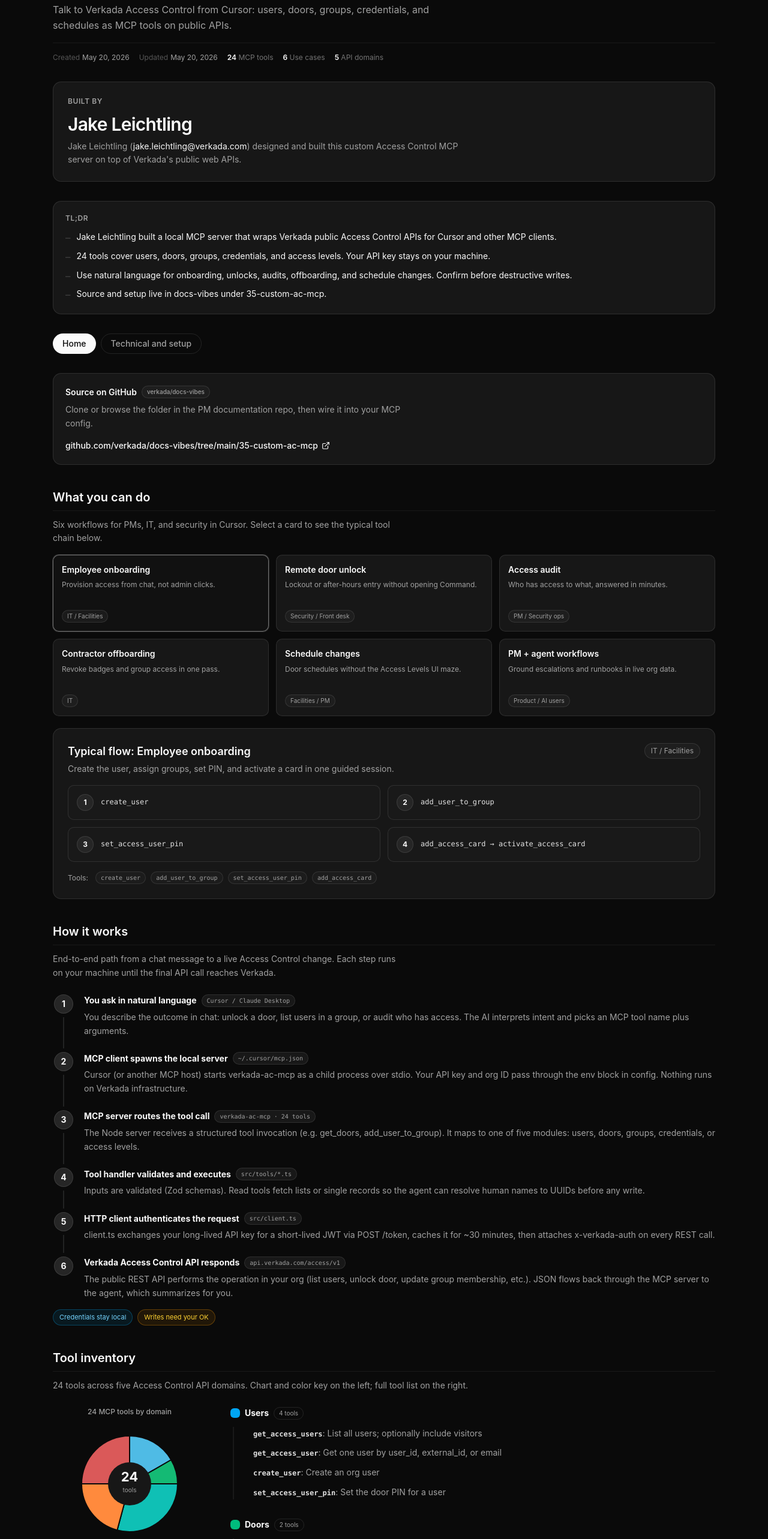
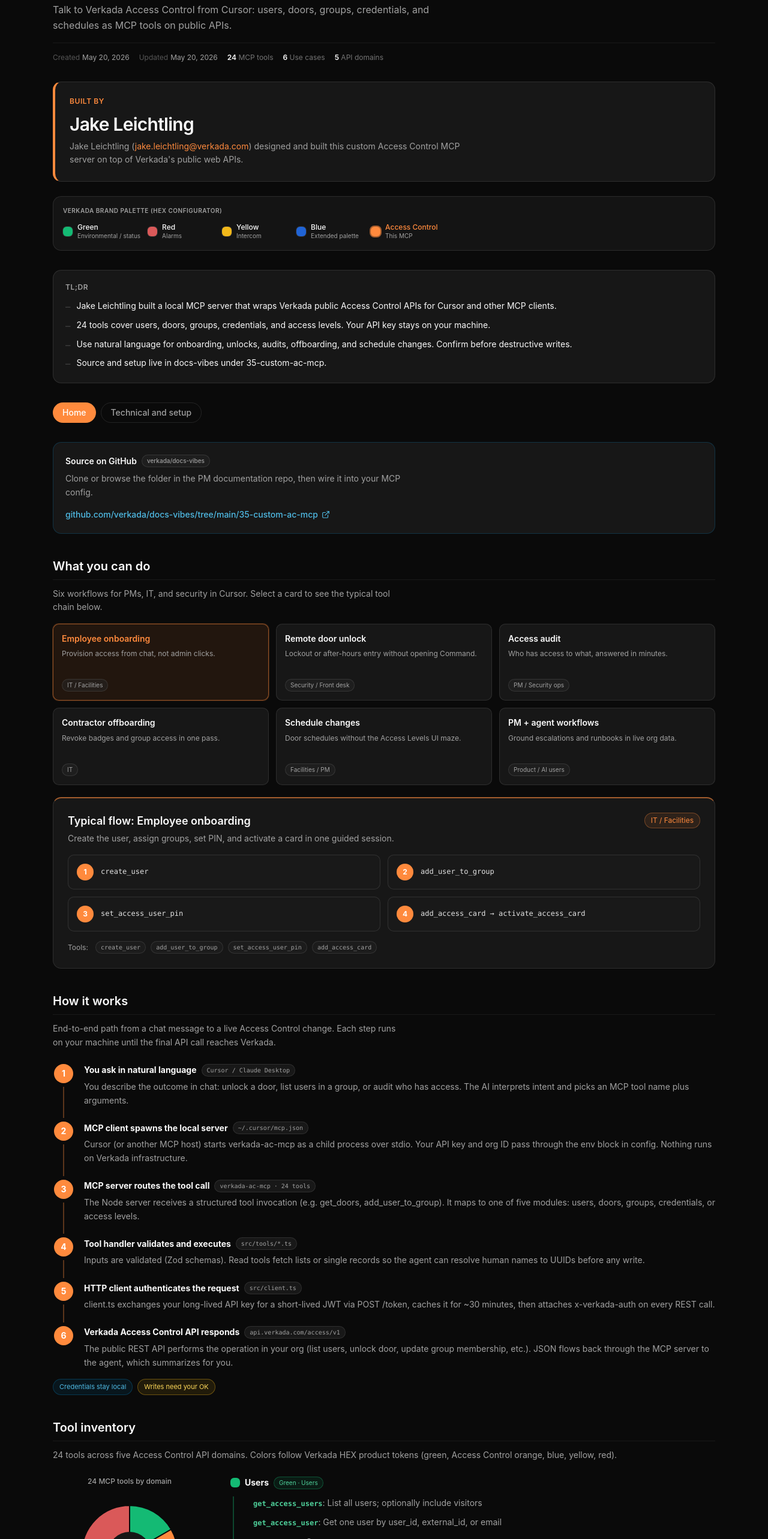
Before and after one commit to Ankush-Rustagi/verkada-ac-mcp, a React (Vite) app: page / in a window 1280 px wide. Shown: the part 180-2746 px from the top of the page at 60% size. Built offline with nearby package versions, Linux system fonts and the light colour scheme.

Commit message:
Apply Verkada HEX brand colors to AC MCP hub.
Map tool domains to green/orange/blue/yellow/red product tokens from
hex-styling-configurator; add brand strip and Access Control accents.

```diff
--- a/src/App.tsx
+++ b/src/App.tsx
@@ -2,6 +2,7 @@
 import { PageHeader } from "@/components/page-header"
 import { PageFooter } from "@/components/page-footer"
 import { TldrCard } from "@/components/tldr-card"
+import { BrandColorStrip } from "@/components/brand-color-strip"
 import { BuilderCreditBanner } from "@/components/builder-credit-banner"
 import { GithubSourceBanner } from "@/components/github-source-banner"
 import { UseCasePicker, TypicalFlowPanel } from "@/components/use-case-picker"
@@ -62,7 +63,7 @@
         <button
           type="button"
           onClick={onTechnical}
-          className="inline-flex items-center justify-center rounded-lg border border-border bg-foreground px-4 py-2 text-sm font-medium text-background hover:bg-foreground/90 transition-colors"
+          className="inline-flex items-center justify-center rounded-lg bg-[#FF8A3D] px-4 py-2 text-sm font-medium text-white hover:opacity-90 transition-opacity"
         >
           Open technical and setup page
         </button>
@@ -189,7 +190,9 @@
           ]}
         />
 
-        <BuilderCreditBanner className="mb-8" />
+        <BuilderCreditBanner className="mb-6" />
+
+        <BrandColorStrip className="mb-8" />
 
         <TldrCard
           title="TL;DR"
@@ -242,8 +245,8 @@
       className={cn(
         "rounded-full px-4 py-1.5 text-sm font-medium transition-colors",
         active
-          ? "bg-foreground text-background"
-          : "border border-border text-muted-foreground hover:text-foreground hover:border-foreground/30",
+          ? "bg-[#FF8A3D] text-white"
+          : "border border-border text-muted-foreground hover:text-foreground hover:border-[#FF8A3D]/30",
       )}
     >
       {children}
--- /dev/null
+++ b/src/components/brand-color-strip.tsx
@@ -0,0 +1,37 @@
+import { CORE_PLATFORM_COLORS } from "@/data/brand"
+import { cn } from "@/lib/utils"
+
+export function BrandColorStrip({ className }: { className?: string }) {
+  return (
+    <div className={cn("rounded-xl border border-border bg-card/80 p-4", className)}>
+      <p className="text-[10px] font-semibold text-muted-foreground uppercase tracking-wider mb-3">
+        Verkada brand palette (HEX configurator)
+      </p>
+      <div className="flex flex-wrap gap-3">
+        {CORE_PLATFORM_COLORS.map((c) => (
+          <div key={c.label} className="flex items-center gap-2 min-w-[7rem]">
+            <span
+              className={cn(
+                "size-4 rounded-sm shrink-0 ring-1 ring-white/10",
+                c.highlight && "ring-2 ring-[#FF8A3D]/60",
+              )}
+              style={{ backgroundColor: c.hex }}
+              aria-hidden
+            />
+            <div className="min-w-0">
+              <div
+                className={cn(
+                  "text-xs font-medium leading-tight",
+                  c.highlight ? "text-[#FF8A3D]" : "text-foreground",
+                )}
+              >
+                {c.label}
+              </div>
+              <div className="text-[10px] text-muted-foreground truncate">{c.product}</div>
+            </div>
+          </div>
+        ))}
+      </div>
+    </div>
+  )
+}
--- a/src/components/builder-credit-banner.tsx
+++ b/src/components/builder-credit-banner.tsx
@@ -1,13 +1,18 @@
 import { BUILDER_EMAIL, BUILDER_NAME } from "@/data/content"
+import { AC_PRIMARY } from "@/data/brand"
 import { cn } from "@/lib/utils"
 
 export function BuilderCreditBanner({ className }: { className?: string }) {
   return (
     <section
-      className={cn("rounded-xl border border-border bg-card p-5 md:p-6", className)}
+      className={cn(
+        "rounded-xl border border-border bg-card p-5 md:p-6 border-l-4",
+        className,
+      )}
+      style={{ borderLeftColor: AC_PRIMARY }}
       aria-label="Project creator"
     >
-      <div className="text-xs font-semibold text-muted-foreground uppercase tracking-wider mb-3">
+      <div className="text-xs font-semibold uppercase tracking-wider mb-3 text-[#FF8A3D]">
         Built by
       </div>
       <h2 className="text-2xl md:text-3xl font-semibold tracking-tight text-foreground mb-2">
@@ -17,7 +22,7 @@
         {BUILDER_NAME} (
         <a
           href={`mailto:${BUILDER_EMAIL}`}
-          className="text-foreground hover:underline"
+          className="text-[#FF8A3D] hover:underline"
         >
           {BUILDER_EMAIL}
         </a>
--- a/src/components/github-source-banner.tsx
+++ b/src/components/github-source-banner.tsx
@@ -4,7 +4,12 @@
 
 export function GithubSourceBanner({ className }: { className?: string }) {
   return (
-    <div className={cn("rounded-xl border border-border bg-card p-5", className)}>
+    <div
+      className={cn(
+        "rounded-xl border border-[#0285C8]/25 bg-[#0285C8]/5 bg-card p-5",
+        className,
+      )}
+    >
       <div className="flex flex-wrap items-center gap-2 mb-2">
         <span className="text-sm font-semibold text-foreground">Source on GitHub</span>
         <span className="rounded-full border border-border bg-muted/50 px-2 py-0.5 text-[10px] font-medium text-muted-foreground">
@@ -18,7 +23,7 @@
         href={GITHUB_TREE}
         target="_blank"
         rel="noopener noreferrer"
-        className="inline-flex items-center gap-1.5 text-sm font-medium text-foreground hover:text-muted-foreground transition-colors"
+        className="inline-flex items-center gap-1.5 text-sm font-medium text-[#4FBBE5] hover:text-[#0285C8] transition-colors"
       >
         github.com/verkada/docs-vibes/tree/main/35-custom-ac-mcp
         <ExternalLink className="size-3.5" aria-hidden />
--- a/src/components/how-it-works.tsx
+++ b/src/components/how-it-works.tsx
@@ -1,4 +1,5 @@
 import { HOW_IT_WORKS_STEPS } from "@/data/content"
+import { AC_PRIMARY } from "@/data/brand"
 import { cn } from "@/lib/utils"
 
 export function HowItWorks({ showDetail = false }: { showDetail?: boolean }) {
@@ -15,11 +16,18 @@
           return (
             <li key={step.title} className="flex gap-4">
               <div className="flex flex-col items-center w-9 shrink-0">
-                <span className="flex size-8 items-center justify-center rounded-full border border-border bg-muted text-sm font-bold text-foreground">
+                <span
+                  className="flex size-8 items-center justify-center rounded-full text-sm font-bold text-white"
+                  style={{ backgroundColor: AC_PRIMARY }}
+                >
                   {i + 1}
                 </span>
                 {!isLast && (
-                  <span className="w-0.5 flex-1 min-h-6 my-1.5 bg-border" aria-hidden />
+                  <span
+                    className="w-0.5 flex-1 min-h-6 my-1.5"
+                    style={{ backgroundColor: `${AC_PRIMARY}55` }}
+                    aria-hidden
+                  />
                 )}
               </div>
               <div className={cn("pb-6 flex-1 min-w-0", isLast && "pb-0")}>
@@ -42,10 +50,10 @@
       </ol>
 
       <div className="flex flex-wrap gap-2 mt-4">
-        <span className="rounded-full border border-sky-500/30 bg-sky-500/10 px-2.5 py-1 text-[11px] text-sky-300">
+        <span className="rounded-full border border-[#0285C8]/30 bg-[#0285C8]/10 px-2.5 py-1 text-[11px] text-[#4FBBE5]">
           Credentials stay local
         </span>
-        <span className="rounded-full border border-amber-500/30 bg-amber-500/10 px-2.5 py-1 text-[11px] text-amber-300">
+        <span className="rounded-full border border-[#F2B81A]/35 bg-[#F2B81A]/10 px-2.5 py-1 text-[11px] text-[#FFD959]">
           Writes need your OK
         </span>
       </div>
--- a/src/components/tool-inventory.tsx
+++ b/src/components/tool-inventory.tsx
@@ -1,4 +1,5 @@
-import { DOMAIN_SWATCH, TOOL_DOMAINS, TOTAL_TOOLS } from "@/data/content"
+import { DOMAIN_STYLE } from "@/data/brand"
+import { TOOL_DOMAINS, TOTAL_TOOLS } from "@/data/content"
 import { DomainPieChart } from "@/components/domain-pie-chart"
 import { cn } from "@/lib/utils"
 
@@ -8,37 +9,57 @@
       <aside className="lg:w-64 shrink-0 flex flex-col items-center lg:items-stretch">
         <DomainPieChart />
         <ul className="mt-4 space-y-2 w-full">
-          {TOOL_DOMAINS.map((d) => (
+          {TOOL_DOMAINS.map((d) => {
+            const style = DOMAIN_STYLE[d.color]
+            return (
               <li key={d.label} className="flex items-center gap-2 text-xs text-muted-foreground">
-              <span className={cn("size-3 rounded-sm shrink-0", DOMAIN_SWATCH[d.color])} />
+                <span className={cn("size-3 rounded-sm shrink-0", style.swatchClass)} />
                 <span>
                   {d.label} ({d.tools.length})
                 </span>
               </li>
-          ))}
+            )
+          })}
         </ul>
       </aside>
 
       <div className="flex-1 min-w-0 space-y-8">
-        {TOOL_DOMAINS.map((domain) => (
+        {TOOL_DOMAINS.map((domain) => {
+          const style = DOMAIN_STYLE[domain.color]
+          return (
             <section key={domain.label}>
               <div className="flex flex-wrap items-center gap-2 mb-3">
-              <span className={cn("size-4 rounded-sm", DOMAIN_SWATCH[domain.color])} />
+                <span className={cn("size-4 rounded-sm", style.swatchClass)} />
                 <h4 className="text-sm font-bold text-foreground">{domain.label}</h4>
-              <span className="text-[10px] text-muted-foreground border border-border rounded-full px-2 py-0.5">
-                {domain.tools.length} tools
+                <span
+                  className={cn(
+                    "text-[10px] rounded-full px-2 py-0.5 border",
+                    style.borderTint,
+                    style.bgTint,
+                    style.textClass,
+                  )}
+                >
+                  {style.label}
                 </span>
               </div>
-            <ul className="space-y-2.5 pl-6 border-l-2 border-border/60 ml-1">
+              <ul
+                className={cn(
+                  "space-y-2.5 pl-6 border-l-2 ml-1",
+                  style.borderTint,
+                )}
+              >
                 {domain.tools.map((tool) => (
                   <li key={tool.name} className="text-sm leading-relaxed pl-2">
-                  <code className="font-semibold text-foreground/90 text-xs">{tool.name}</code>
+                    <code className={cn("font-semibold text-xs", style.textClass)}>
+                      {tool.name}
+                    </code>
                     <span className="text-muted-foreground">: {tool.desc}</span>
                   </li>
                 ))}
               </ul>
             </section>
-        ))}
+          )
+        })}
       </div>
     </div>
   )
@@ -47,8 +68,8 @@
 export function ToolInventoryIntro() {
   return (
     <p className="text-sm text-muted-foreground mb-6 leading-relaxed">
-      {TOTAL_TOOLS} tools across five Access Control API domains. Chart and color key on the left;
-      full tool list on the right.
+      {TOTAL_TOOLS} tools across five Access Control API domains. Colors follow Verkada HEX
+      product tokens (green, Access Control orange, blue, yellow, red).
     </p>
   )
 }
--- a/src/components/use-case-picker.tsx
+++ b/src/components/use-case-picker.tsx
@@ -1,4 +1,5 @@
 import { USE_CASES, type UseCase } from "@/data/content"
+import { AC_PRIMARY } from "@/data/brand"
 import { cn } from "@/lib/utils"
 
 const CARD_MIN_H = "min-h-[7.5rem]"
@@ -39,13 +40,20 @@
       className={cn(
         "text-left rounded-lg border p-3.5 transition-colors box-border",
         CARD_MIN_H,
-        "bg-card hover:border-foreground/25",
+        "bg-card hover:border-[#FF8A3D]/30",
         selected
-          ? "border-foreground/40 bg-muted/30 ring-1 ring-foreground/15"
+          ? "border-[#FF8A3D]/50 bg-[#FF8A3D]/10 ring-1 ring-[#FF8A3D]/20"
           : "border-border",
       )}
     >
-      <p className="text-sm font-semibold leading-snug mb-1.5 text-foreground">{uc.title}</p>
+      <p
+        className={cn(
+          "text-sm font-semibold leading-snug mb-1.5",
+          selected ? "text-[#FF8A3D]" : "text-foreground",
+        )}
+      >
+        {uc.title}
+      </p>
       <p className="text-xs text-muted-foreground leading-relaxed min-h-[2.5rem] mb-2">
         {uc.hook}
       </p>
@@ -60,13 +68,13 @@
   const uc = USE_CASES.find((u) => u.id === useCaseId) ?? USE_CASES[0]
 
   return (
-    <div className="rounded-xl border border-border bg-card p-5 md:p-6">
+    <div className="rounded-xl border border-border bg-card p-5 md:p-6 border-t-2 border-t-[#FF8A3D]/60">
       <div className="flex flex-wrap items-start justify-between gap-3 mb-4">
         <div>
           <h3 className="text-lg font-semibold mb-1">Typical flow: {uc.title}</h3>
           <p className="text-sm text-muted-foreground max-w-prose leading-relaxed">{uc.summary}</p>
         </div>
-        <span className="rounded-full border border-border bg-muted/50 px-2.5 py-1 text-xs text-muted-foreground">
+        <span className="rounded-full border border-[#FF8A3D]/35 bg-[#FF8A3D]/10 px-2.5 py-1 text-xs text-[#FF8A3D]">
           {uc.persona}
         </span>
       </div>
@@ -77,7 +85,10 @@
             key={i}
             className="flex gap-3 rounded-lg border border-border bg-muted/20 p-3.5"
           >
-            <span className="flex size-7 shrink-0 items-center justify-center rounded-full border border-border bg-muted text-xs font-bold text-foreground">
+            <span
+              className="flex size-7 shrink-0 items-center justify-center rounded-full text-xs font-bold text-white"
+              style={{ backgroundColor: AC_PRIMARY }}
+            >
               {i + 1}
             </span>
             <code className="text-xs leading-relaxed text-foreground/90 pt-1">{step}</code>
--- /dev/null
+++ b/src/data/brand.ts
@@ -0,0 +1,102 @@
+/**
+ * Verkada brand hex tokens from HEX Brand Token Configurator (hex-styling-configurator).
+ * Product line colors + extended palette used for charts and accents on this page.
+ */
+
+export const VERKADA_HEX = {
+  cyan500: "#0285C8",
+  cyan600: "#007FAF",
+  accessControl: "#FF8A3D",
+  green500: "#14BA74",
+  red500: "#DA5959",
+  yellow600: "#F2B81A",
+  yellow500: "#FFD959",
+  blueExtended: "#2064D6",
+  violet500: "#8A38F5",
+  turquoise500: "#0FC0B5",
+} as const
+
+export type CorePlatformColor = {
+  hex: string
+  label: string
+  product: string
+  highlight?: boolean
+}
+
+/** Core platform strip (green, red, yellow, blue) plus Access Control orange for this MCP. */
+export const CORE_PLATFORM_COLORS: CorePlatformColor[] = [
+  { hex: VERKADA_HEX.green500, label: "Green", product: "Environmental / status" },
+  { hex: VERKADA_HEX.red500, label: "Red", product: "Alarms" },
+  { hex: VERKADA_HEX.yellow600, label: "Yellow", product: "Intercom" },
+  { hex: VERKADA_HEX.blueExtended, label: "Blue", product: "Extended palette" },
+  { hex: VERKADA_HEX.accessControl, label: "Access Control", product: "This MCP", highlight: true },
+]
+
+export type DomainColor = "green" | "orange" | "blue" | "yellow" | "red"
+
+export type DomainStyle = {
+  hex: string
+  label: string
+  swatchClass: string
+  borderTint: string
+  bgTint: string
+  textClass: string
+}
+
+/** Tool-domain colors mapped to brand tokens (5 domains, 5 hues). */
+export const DOMAIN_STYLE: Record<DomainColor, DomainStyle> = {
+  green: {
+    hex: VERKADA_HEX.green500,
+    label: "Green · Users",
+    swatchClass: "bg-[#14BA74]",
+    borderTint: "border-[#14BA74]/35",
+    bgTint: "bg-[#14BA74]/10",
+    textClass: "text-[#4FD19B]",
+  },
+  orange: {
+    hex: VERKADA_HEX.accessControl,
+    label: "Orange · Doors",
+    swatchClass: "bg-[#FF8A3D]",
+    borderTint: "border-[#FF8A3D]/40",
+    bgTint: "bg-[#FF8A3D]/10",
+    textClass: "text-[#FF8A3D]",
+  },
+  blue: {
+    hex: VERKADA_HEX.blueExtended,
+    label: "Blue · Groups",
+    swatchClass: "bg-[#2064D6]",
+    borderTint: "border-[#2064D6]/35",
+    bgTint: "bg-[#2064D6]/10",
+    textClass: "text-[#5B8DEF]",
+  },
+  yellow: {
+    hex: VERKADA_HEX.yellow600,
+    label: "Yellow · Credentials",
+    swatchClass: "bg-[#F2B81A]",
+    borderTint: "border-[#F2B81A]/35",
+    bgTint: "bg-[#F2B81A]/10",
+    textClass: "text-[#FFD959]",
+  },
+  red: {
+    hex: VERKADA_HEX.red500,
+    label: "Red · Access levels",
+    swatchClass: "bg-[#DA5959]",
+    borderTint: "border-[#DA5959]/35",
+    bgTint: "bg-[#DA5959]/10",
+    textClass: "text-[#E58888]",
+  },
+}
+
+export const DOMAIN_PIE_FILL: Record<DomainColor, string> = {
+  green: VERKADA_HEX.green500,
+  orange: VERKADA_HEX.accessControl,
+  blue: VERKADA_HEX.blueExtended,
+  yellow: VERKADA_HEX.yellow600,
+  red: VERKADA_HEX.red500,
+}
+
+/** Page hero: Access Control orange + brand cyan. */
+export const HUB_GRADIENT =
+  "radial-gradient(ellipse 70% 60% at 18% 22%, oklch(0.72 0.17 55 / 0.45), transparent), radial-gradient(ellipse 65% 55% at 82% 72%, oklch(0.55 0.18 230 / 0.4), transparent), linear-gradient(135deg, oklch(0.22 0.06 55), oklch(0.22 0.08 250))"
+
+export const AC_PRIMARY = VERKADA_HEX.accessControl
--- a/src/data/content.ts
+++ b/src/data/content.ts
@@ -1,3 +1,5 @@
+import type { DomainColor } from "@/data/brand"
+
 export const BUILDER_NAME = "Jake Leichtling"
 export const BUILDER_EMAIL = "jake.leichtling@verkada.com"
 
@@ -6,7 +8,7 @@
 
 export const API_DOCS = "https://apidocs.verkada.com/reference/access-user-guide"
 
-export type DomainColor = "blue" | "green" | "purple" | "orange" | "red"
+export type { DomainColor } from "@/data/brand"
 
 export type ToolEntry = { name: string; desc: string }
 
@@ -19,7 +21,7 @@
 export const TOOL_DOMAINS: ToolDomain[] = [
   {
     label: "Users",
-    color: "blue",
+    color: "green",
     tools: [
       { name: "get_access_users", desc: "List all users; optionally include visitors" },
       { name: "get_access_user", desc: "Get one user by user_id, external_id, or email" },
@@ -29,7 +31,7 @@
   },
   {
     label: "Doors",
-    color: "green",
+    color: "orange",
     tools: [
       { name: "get_doors", desc: "List doors; filter by door_ids or site_ids" },
       { name: "unlock_door", desc: "Remotely unlock a door on behalf of a user" },
@@ -37,7 +39,7 @@
   },
   {
     label: "Groups",
-    color: "purple",
+    color: "blue",
     tools: [
       { name: "get_access_groups", desc: "List all access groups" },
       { name: "get_access_group", desc: "Get one access group" },
@@ -50,7 +52,7 @@
   },
   {
     label: "Credentials",
-    color: "orange",
+    color: "yellow",
     tools: [
       { name: "add_access_card", desc: "Add a card credential to a user" },
       { name: "activate_access_card", desc: "Activate a card credential" },
@@ -225,23 +227,4 @@
   }
 }`
 
-/** Matches Ankush-Rustagi.github.io GRADIENTS.cursor (hub card theme). */
-export const HUB_GRADIENT =
-  "radial-gradient(ellipse 70% 60% at 25% 25%, oklch(0.55 0.22 290 / 0.9), transparent), radial-gradient(ellipse 60% 50% at 80% 80%, oklch(0.65 0.22 340 / 0.7), transparent), linear-gradient(135deg, oklch(0.22 0.08 290), oklch(0.2 0.1 320))"
-
-/** Chart swatches aligned with hub semantic palette (sky, emerald, teal, AC orange, red). */
-export const DOMAIN_SWATCH: Record<DomainColor, string> = {
-  blue: "bg-sky-500",
-  green: "bg-emerald-500",
-  purple: "bg-teal-500",
-  orange: "bg-amber-500",
-  red: "bg-red-500/80",
-}
-
-export const DOMAIN_PIE_FILL: Record<DomainColor, string> = {
-  blue: "#4FBBE5",
-  green: "#14BA74",
-  purple: "#0FC0B5",
-  orange: "#FF8A3D",
-  red: "#DA5959",
-}
+export { HUB_GRADIENT, DOMAIN_PIE_FILL, AC_PRIMARY } from "@/data/brand"
```
Lines whose indentation alone changed are shown as unchanged.
